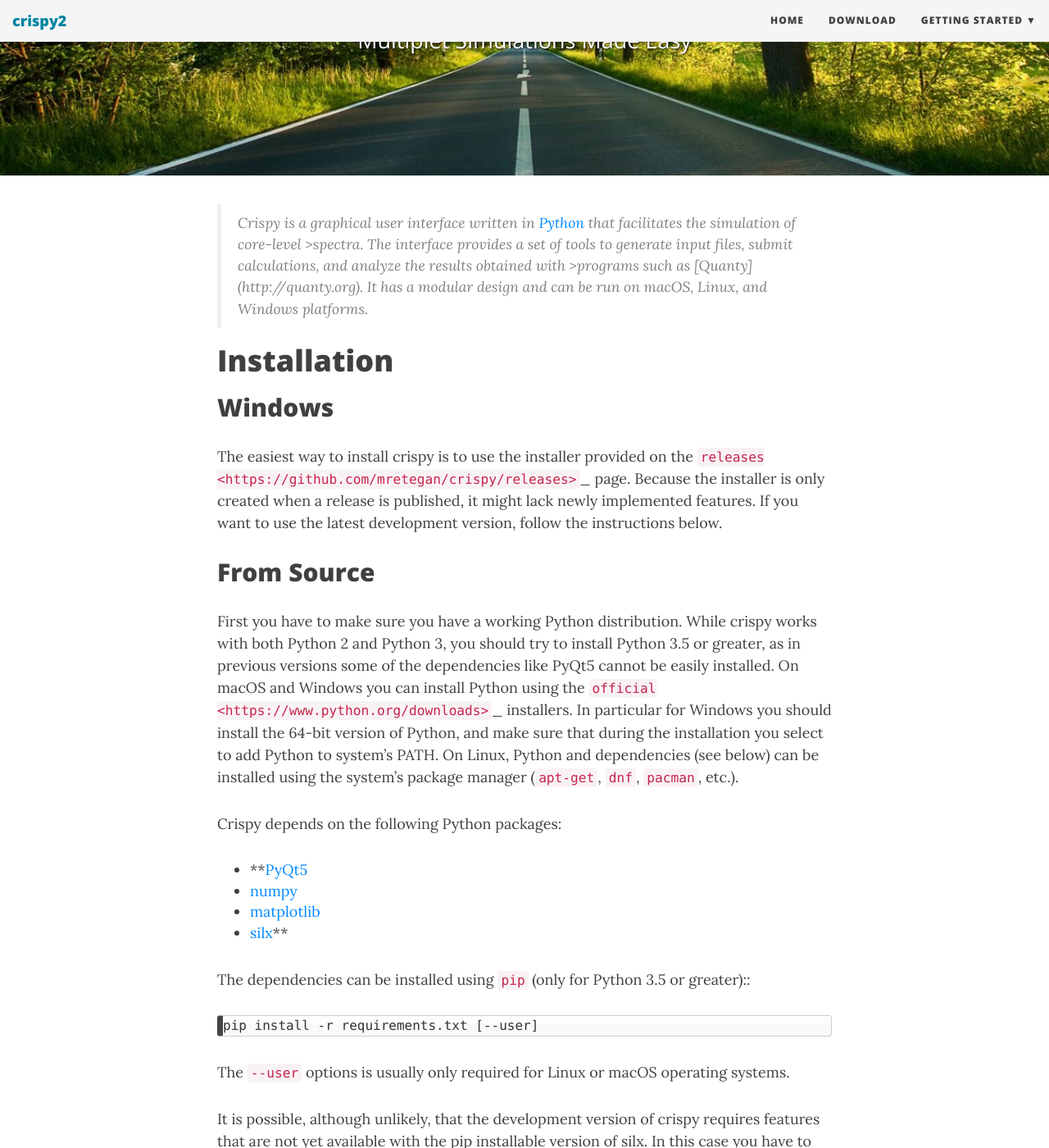
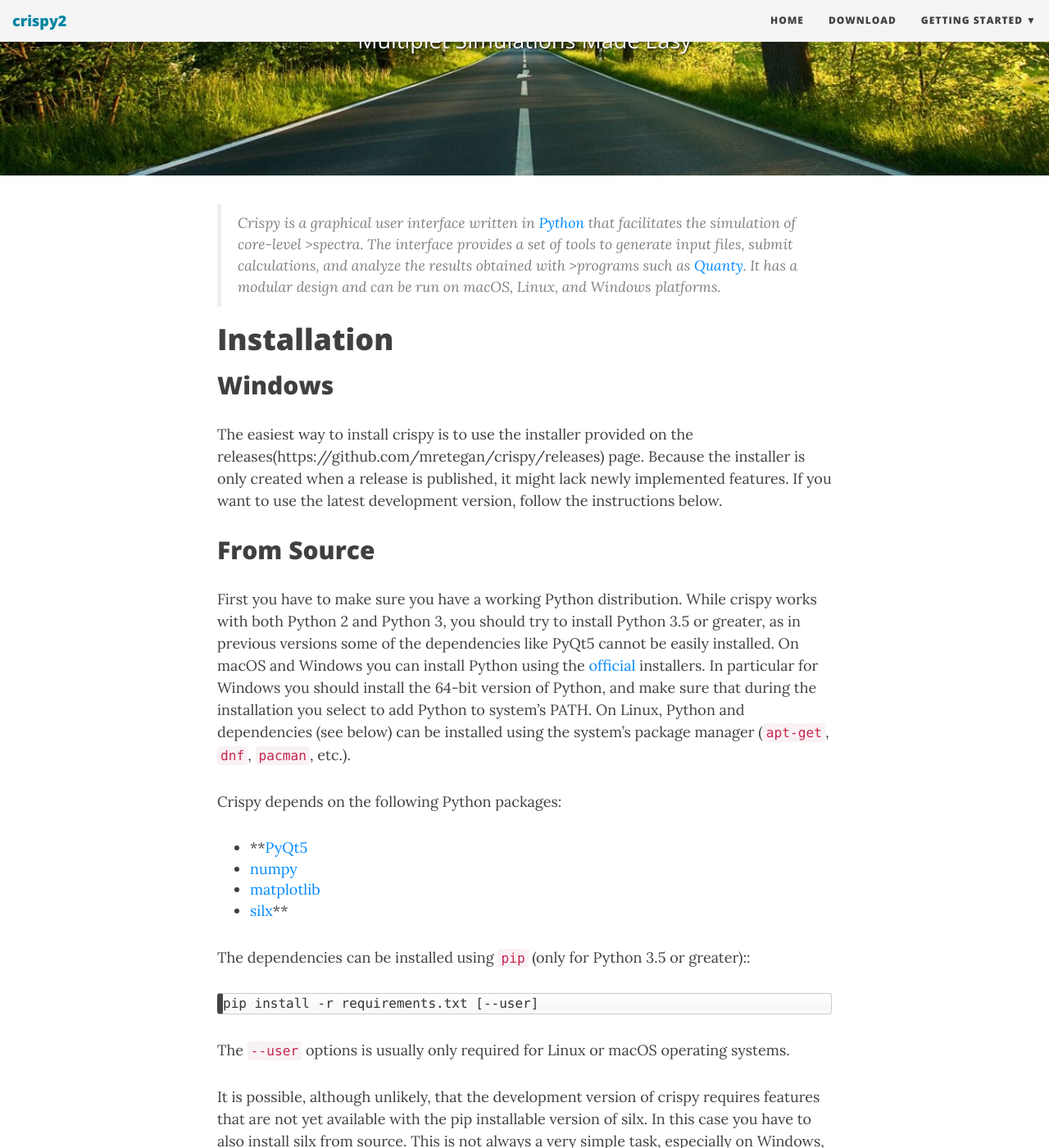
Before and after one commit to Cathyhjj/crispy2, a Jekyll site: the page built from index.md, in a window 1280 px wide and 1400 px high, scrolled down 329 px. Shown: the whole window at 82% size. Built offline with Jekyll 4.4.1, drawn with Linux system fonts in a browser that asks for light colours; nearby versions of some CDN libraries; some of the changed text lies outside the part shown.

Commit message:
Update index.md

```diff
--- a/index.md
+++ b/index.md
@@ -6,18 +6,18 @@
 bigimg: /img/path.jpg
 ---
 
->Crispy is a graphical user interface written in [Python](https://www.python.org/) that facilitates the simulation of core-level >spectra. The interface provides a set of tools to generate input files, submit calculations, and analyze the results obtained with >programs such as [Quanty] (http://quanty.org). It has a modular design and can be run on macOS, Linux, and Windows platforms.
+>Crispy is a graphical user interface written in [Python](https://www.python.org/) that facilitates the simulation of core-level >spectra. The interface provides a set of tools to generate input files, submit calculations, and analyze the results obtained with >programs such as [Quanty](http://quanty.org). It has a modular design and can be run on macOS, Linux, and Windows platforms.
 
 Installation
 ============
 
 Windows
 -------
-The easiest way to install crispy is to use the installer provided on the `releases <https://github.com/mretegan/crispy/releases>`_ page. Because the installer is only created when a release is published, it might lack newly implemented features. If you want to use the latest development version, follow the instructions below.
+The easiest way to install crispy is to use the installer provided on the releases(https://github.com/mretegan/crispy/releases) page. Because the installer is only created when a release is published, it might lack newly implemented features. If you want to use the latest development version, follow the instructions below.
 
 From Source
 -----------
-First you have to make sure you have a working Python distribution. While crispy works with both Python 2 and Python 3, you should try to install Python 3.5 or greater, as in previous versions some of the dependencies like PyQt5 cannot be easily installed. On macOS and Windows you can install Python using the `official <https://www.python.org/downloads>`_ installers. In particular for Windows you should install the 64-bit version of Python, and make sure that during the installation you select to add Python to system's PATH. On Linux, Python and dependencies (see below) can be installed using the system's package manager (``apt-get``, ``dnf``, ``pacman``, etc.).
+First you have to make sure you have a working Python distribution. While crispy works with both Python 2 and Python 3, you should try to install Python 3.5 or greater, as in previous versions some of the dependencies like PyQt5 cannot be easily installed. On macOS and Windows you can install Python using the [official](https://www.python.org/downloads) installers. In particular for Windows you should install the 64-bit version of Python, and make sure that during the installation you select to add Python to system's PATH. On Linux, Python and dependencies (see below) can be installed using the system's package manager (``apt-get``, ``dnf``, ``pacman``, etc.).
 
 Crispy depends on the following Python packages:
 
@@ -32,9 +32,9 @@
 
 The `--user` options is usually only required for Linux or macOS operating systems.
 
-It is possible, although unlikely, that the development version of crispy requires features that are not yet available with the pip installable version of silx. In this case you have to also install silx from source. This is not always a very simple task, especially on Windows, but there is extensive `documentation <http://www.silx.org/doc/silx>`_ on how to do it.
+It is possible, although unlikely, that the development version of crispy requires features that are not yet available with the pip installable version of silx. In this case you have to also install silx from source. This is not always a very simple task, especially on Windows, but there is extensive [documentation](http://www.silx.org/doc/silx) on how to do it.
 
-Once Python and all dependencies are installed, you can proceed to installing crispy. You can download the source code from GitHub either as an `archive <https://github.com/mretegan/crispy/archive/master.zip>`_ or using ``git``::
+Once Python and all dependencies are installed, you can proceed to installing crispy. You can download the source code from GitHub either as an [archive](https://github.com/mretegan/crispy/archive/master.zip) or using `git`::
 
     git clone https://github.com/mretegan/crispy.git
 
```
